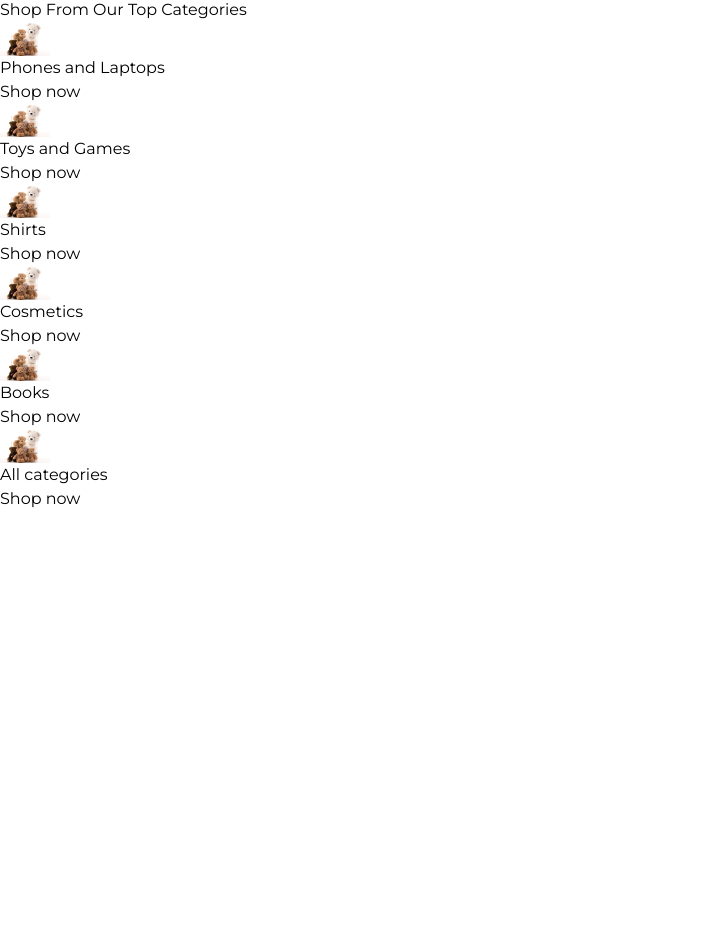
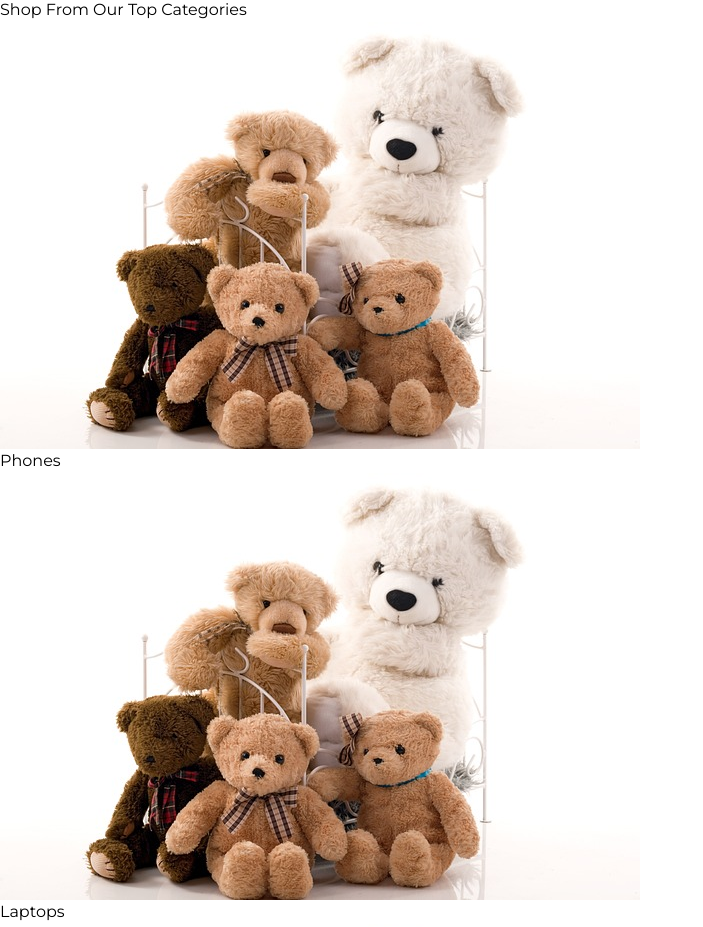
Before and after one commit to Xyzeebit/best-store, a React (Vite) app: page / in a window 1280 px wide. Shown: the part 265-1192 px from the top of the page, without its empty margins (0-703 px from the left). Before the commit the page ends 800 px from the top, so only its background shows below. Built offline with nearby package versions, Linux system fonts and the light colour scheme.

Commit message:
Update top categories component style

```diff
--- a/src/App.css
+++ b/src/App.css
@@ -40,6 +40,10 @@ body {
 .text-xsm {
   font-size: 0.75rem;
   line-height: 1.25rem;
+}
+
+.pl-34 {
+  padding-left: 10rem;
 }
 
 .swiper {
--- a/src/components/core/CategoryItem.jsx
+++ b/src/components/core/CategoryItem.jsx
@@ -1,29 +1,23 @@
 import PropTypes from "prop-types";
-import { Link } from "react-router-dom";
 
 
-const CategoryItem = ({ text, image, category }) => (
-  <div className="flex flex-col items-center justify-center gap-2 shadow-sm rounded-lg bg-white">
-    <div className="flex items-center justify-center rounded-full w-40 overflow-hidden">
+const CategoryItem = ({ text, image }) => (
+  <div className="overflow-hidden w-48 h-48 border-2 border-green-900 relative flex flex-col items-center justify-center gap-2 shadow-sm rounded-lg">
+    <div className="absolute ml-8 insert-0 h-full">
       <img
         src={image}
         alt={text}
-        width={50}
-        height={50}
-        className="object-fill h-25 w-full transition-all hover:scale-110"
+        className="object-fill h-full w-full transition-all hover:scale-110"
       />
     </div>
-    <div className="font-bold text-sm text-gray-700 p-2">{text}</div>
-    <Link to={category} className="bg-green-900 text-white text-sm hover:bg-green-700 px-8 py-2 mb-4 rounded-3xl">
-      Shop now
-    </Link>
+
+    <div className="absolute top-3 z-10 text-green-900 font-bold">{text}</div>
   </div>
 );
 
 CategoryItem.propTypes = {
     text: PropTypes.string,
     image: PropTypes.string.isRequired,
-    category: PropTypes.string.isRequired,
 }
 
 export default CategoryItem;
--- a/src/components/core/TopCategories.jsx
+++ b/src/components/core/TopCategories.jsx
@@ -3,10 +3,9 @@ import laptop from "../../assets/toys.jpg";
 import shirt from "../../assets/toys.jpg";
 import shoe from "../../assets/toys.jpg";
 import bag from "../../assets/toys.jpg";
-import watch from "../../assets/toys.jpg";
 
 import CategoryItem from './CategoryItem';
-
+import { Link } from 'react-router-dom';
 
 
 
@@ -15,13 +14,25 @@ const TopCategories = () => {
     const topCats = [
       {
         id: "sjij9jnk",
-        title: "Phones and Laptops",
+        title: "Phones",
+        image: phone,
+        category: "electronics",
+      },
+      {
+        id: "sjiUj9jnk",
+        title: "Laptops",
         image: phone,
         category: "electronics",
       },
       {
         id: "s8bjij9jnk",
-        title: "Toys and Games",
+        title: "Toys",
+        image: laptop,
+        category: "toys-and-games",
+      },
+      {
+        id: "s8bBjij9jnk",
+        title: "Games",
         image: laptop,
         category: "toys-and-games",
       },
@@ -43,21 +54,21 @@ const TopCategories = () => {
         image: bag,
         category: "books",
       },
-      {
-        id: "sKjij9jnk",
-        title: "All categories",
-        image: watch,
-        category: "categories",
-      },
     ];
     return (
-      <div className="px-4 md:px-16 py-8 bg-gray-50">
-        <h2 className='font-bold text-green-700 text-xl pb-4'>Shop From Our Top Categories</h2>
-        <div className="flex items-center justify-center flex-wrap gap-12 py-4 px-8">
+      <div className="px-4 md:px-16 py-8">
+        <h2 className="font-bold text-green-700 text-lg pb-4">
+          Shop From Our Top Categories
+        </h2>
+        <div className="flex items-start justify-start overflow-auto gap-4 md:gap-12 py-4">
           {topCats.map((cat) => (
-            <div key={cat.id}>
-              <CategoryItem text={cat.title} image={cat.image} category={`/${cat.category}`} />
-            </div>
+            <Link key={cat.id} to={'/' + cat.category}>
+              <CategoryItem
+                text={cat.title}
+                image={cat.image}
+                category={cat.category}
+              />
+            </Link>
           ))}
         </div>
       </div>
```
